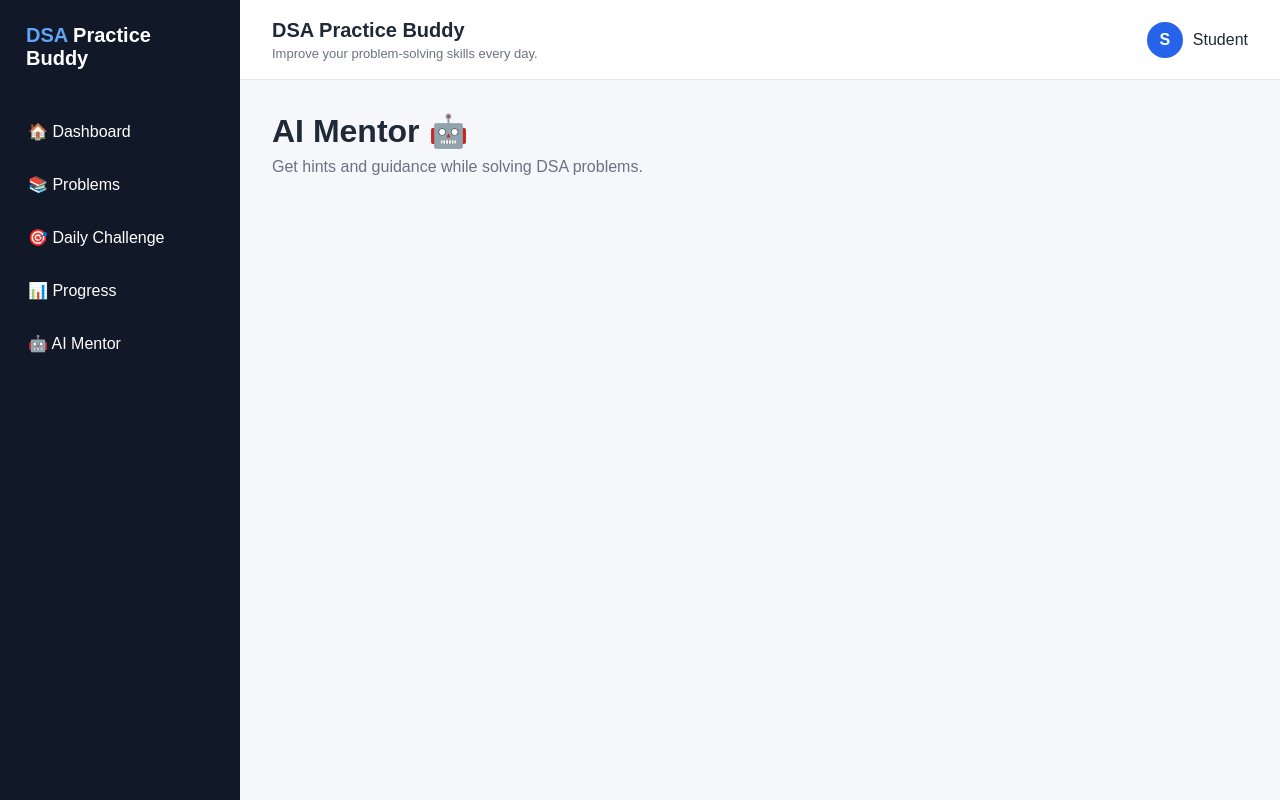
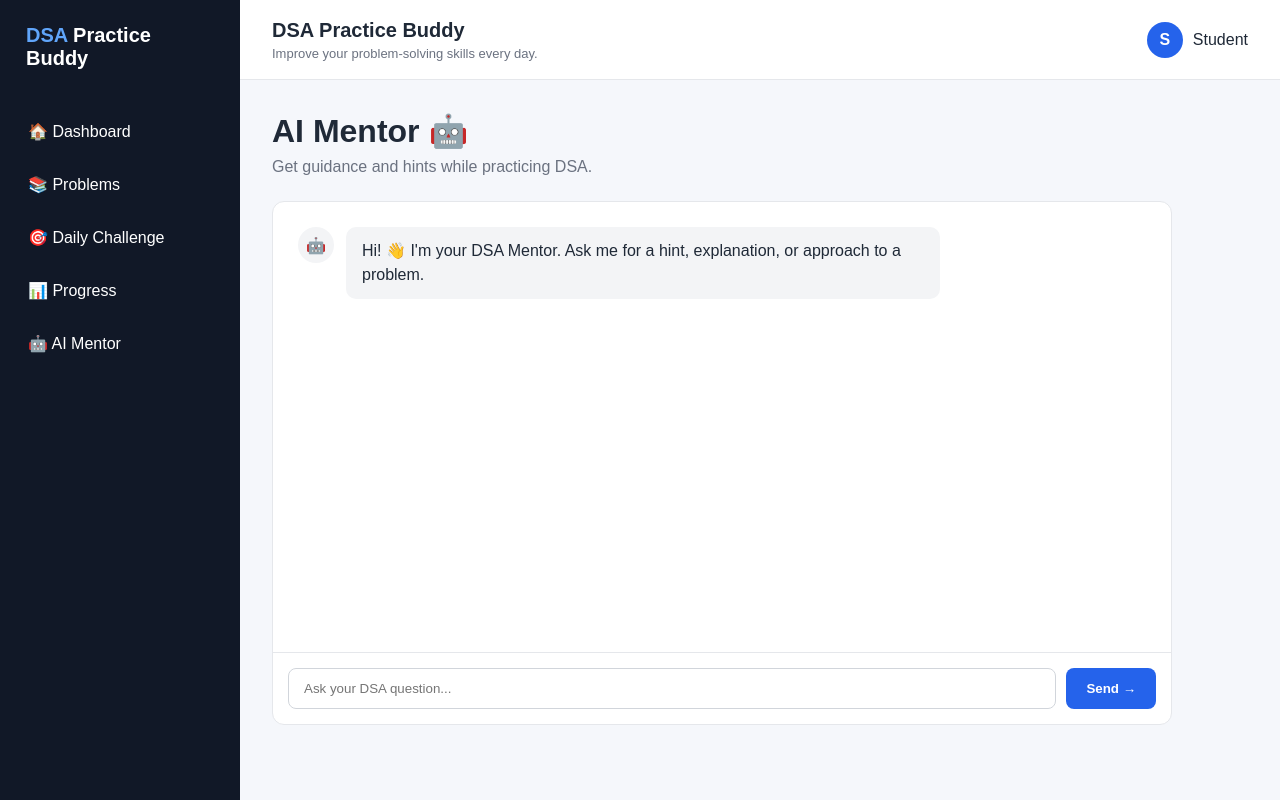
Before and after one commit to Shambhavis01/DSA_Practice_buddy, a React app in the folder frontend/: page /ai-mentor in a window 1280 px wide. Built offline with nearby package versions, Linux system fonts and the light colour scheme; the HTML template or start-up script is replaced by a standard one.

Commit message:
Add AI mentor page

```diff
--- a/frontend/src/index.css
+++ b/frontend/src/index.css
@@ -480,3 +480,90 @@ a {
     grid-template-columns: 1fr;
   }
 }
+/* AI Mentor */
+
+.ai-header {
+  margin-bottom: 25px;
+}
+
+.chat-container {
+  background: white;
+  border: 1px solid #e5e7eb;
+  border-radius: 12px;
+  overflow: hidden;
+  max-width: 900px;
+}
+
+.chat-messages {
+  min-height: 450px;
+  max-height: 500px;
+  overflow-y: auto;
+  padding: 25px;
+}
+
+.message {
+  display: flex;
+  gap: 12px;
+  margin-bottom: 20px;
+}
+
+.message.user {
+  flex-direction: row-reverse;
+}
+
+.message-avatar {
+  width: 36px;
+  height: 36px;
+  border-radius: 50%;
+  background: #f3f4f6;
+  display: flex;
+  align-items: center;
+  justify-content: center;
+  flex-shrink: 0;
+}
+
+.message-bubble {
+  max-width: 70%;
+  padding: 12px 16px;
+  border-radius: 10px;
+  background: #f3f4f6;
+  line-height: 1.5;
+}
+
+.message.user .message-bubble {
+  background: #2563eb;
+  color: white;
+}
+
+.chat-input-area {
+  display: flex;
+  gap: 10px;
+  padding: 15px;
+  border-top: 1px solid #e5e7eb;
+}
+
+.chat-input-area input {
+  flex: 1;
+  padding: 12px 15px;
+  border: 1px solid #d1d5db;
+  border-radius: 8px;
+  outline: none;
+}
+
+.chat-input-area input:focus {
+  border-color: #2563eb;
+}
+
+.chat-input-area button {
+  padding: 12px 20px;
+  border: none;
+  border-radius: 8px;
+  background: #2563eb;
+  color: white;
+  cursor: pointer;
+  font-weight: 600;
+}
+
+.chat-input-area button:hover {
+  opacity: 0.9;
+}
--- a/frontend/src/pages/AIMentor.jsx
+++ b/frontend/src/pages/AIMentor.jsx
@@ -1,10 +1,79 @@
+import { useState } from "react";
+
 function AIMentor() {
+  const [message, setMessage] = useState("");
+  const [messages, setMessages] = useState([
+    {
+      type: "ai",
+      text: "Hi! 👋 I'm your DSA Mentor. Ask me for a hint, explanation, or approach to a problem.",
+    },
+  ]);
+
+  const sendMessage = () => {
+    if (message.trim() === "") return;
+
+    setMessages([
+      ...messages,
+      {
+        type: "user",
+        text: message,
+      },
+      {
+        type: "ai",
+        text: "That's a good question! The AI response will be connected through an API in the next stage.",
+      },
+    ]);
+
+    setMessage("");
+  };
+
   return (
-    <div>
-      <h1>AI Mentor 🤖</h1>
-      <p className="dashboard-subtitle">
-        Get hints and guidance while solving DSA problems.
-      </p>
+    <div className="ai-page">
+      <div className="ai-header">
+        <div>
+          <h1>AI Mentor 🤖</h1>
+          <p className="dashboard-subtitle">
+            Get guidance and hints while practicing DSA.
+          </p>
+        </div>
+      </div>
+
+      <div className="chat-container">
+        <div className="chat-messages">
+          {messages.map((msg, index) => (
+            <div
+              key={index}
+              className={`message ${msg.type}`}
+            >
+              <div className="message-avatar">
+                {msg.type === "ai" ? "🤖" : "👤"}
+              </div>
+
+              <div className="message-bubble">
+                {msg.text}
+              </div>
+            </div>
+          ))}
+        </div>
+
+        <div className="chat-input-area">
+          <input
+            type="text"
+            placeholder="Ask your DSA question..."
+            value={message}
+            onChange={(e) => setMessage(e.target.value)}
+            onKeyDown={(e) => {
+              if (e.key === "Enter") {
+                sendMessage();
+              }
+            }}
+          />
+
+          <button onClick={sendMessage}>
+            Send →
+          </button>
+        </div>
+      </div>
     </div>
   );
 }
```
